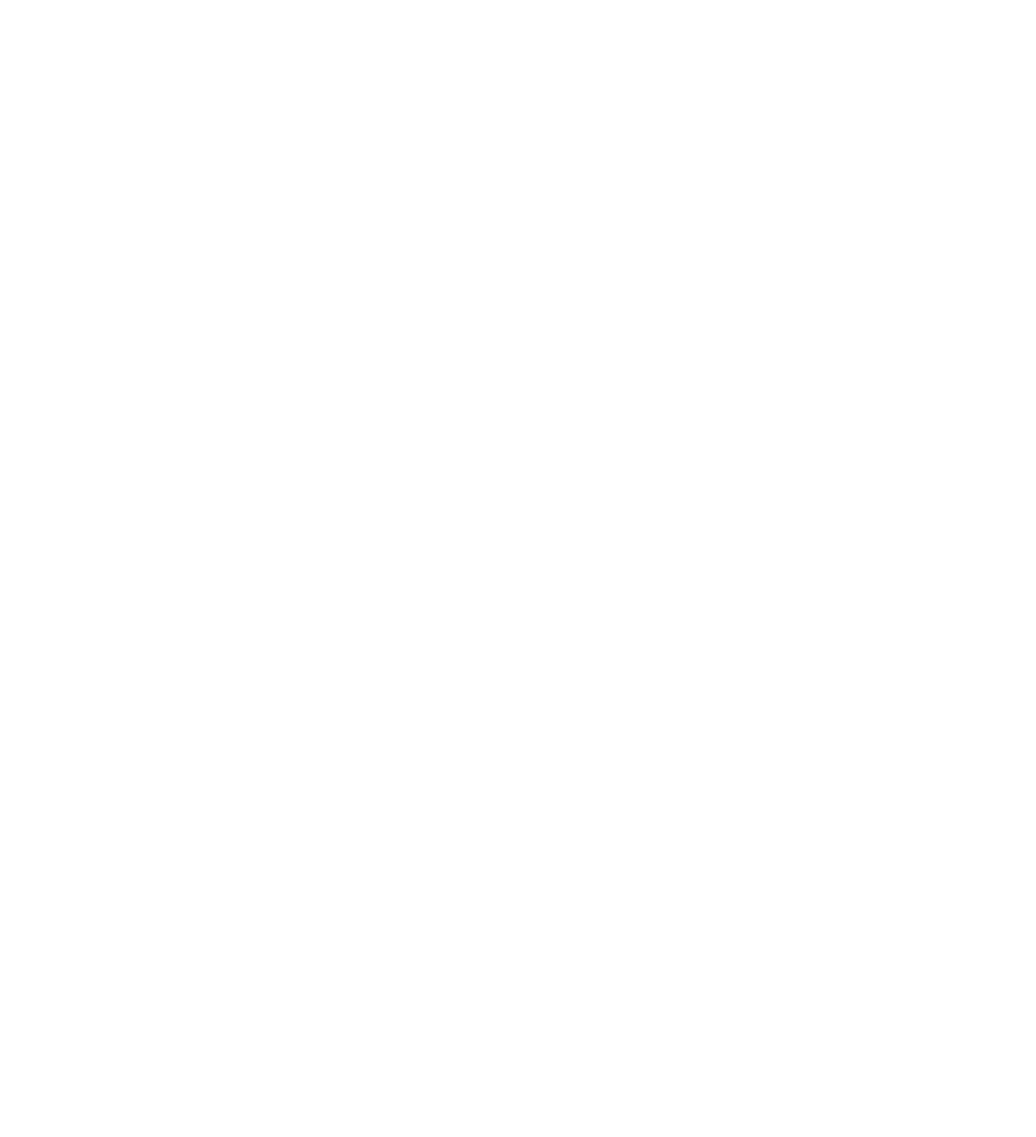
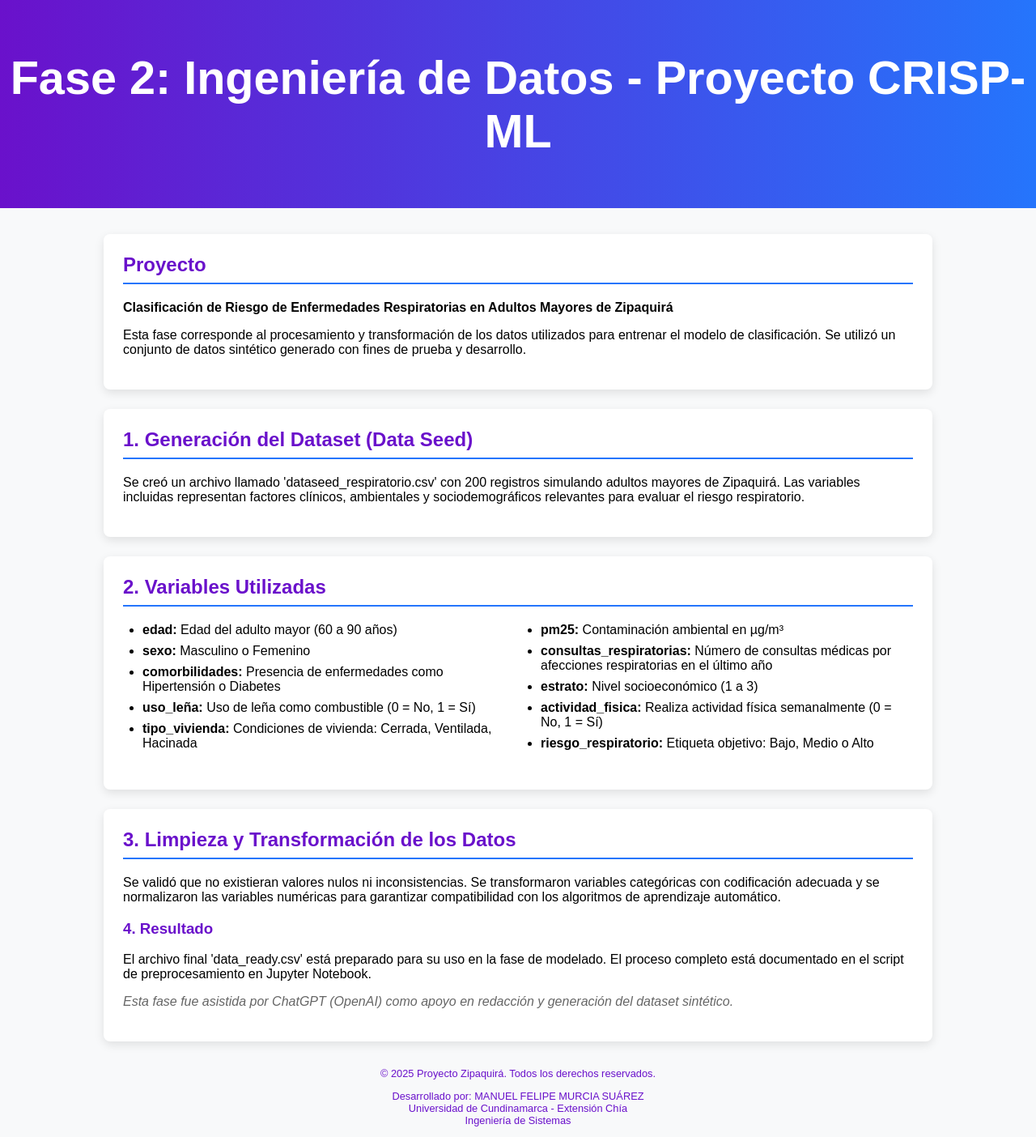
Before and after one commit to Manmurcia/ProyectoMLZipaquira, a Flask app: page /fase2 in a window 1280 px wide. Before the commit the page is empty. Shown: the whole page at 81% size. Before the commit the page ends 800 px from the top, so only its background shows below. Run offline with Flask 3, Linux system fonts and the light colour scheme.

Commit message:
Descripsion fase 2

```diff
--- a/static/css/Fase2.css
+++ b/static/css/Fase2.css
@@ -0,0 +1,110 @@
+/* Estilos generales */
+body {
+    background-color: #f8f9fa;
+    font-family: 'Arial', sans-serif;
+    margin: 0;
+    padding: 0;
+}
+
+/* Contenedor principal */
+.container {
+    width: 80%;
+    margin: 0 auto;
+}
+
+/* Estilos del header */
+.header {
+    background: linear-gradient(to right, #6a11cb, #2575fc);
+    color: white;
+    padding: 1.5rem 0;
+    margin-bottom: 2rem;
+    text-align: center;
+    font-size: 1.8rem;
+    font-weight: bold;
+}
+
+/* Estilos del menú */
+nav {
+    background: white;
+    border-radius: 8px;
+    box-shadow: 0 4px 12px rgba(0,0,0,0.1);
+    padding: 1rem;
+    text-align: center;
+    margin-bottom: 1.5rem;
+}
+
+nav ul {
+    list-style: none;
+    padding: 0;
+    margin: 0;
+    display: flex;
+    justify-content: center;
+    gap: 25px;
+}
+
+nav ul li {
+    display: inline-block;
+}
+
+nav ul li a {
+    text-decoration: none;
+    color: #6a11cb;
+    font-size: 18px;
+    font-weight: bold;
+    padding: 10px 15px;
+    border-radius: 30px;
+    transition: all 0.3s;
+}
+
+nav ul li a:hover {
+    background: #2575fc;
+    color: white;
+    box-shadow: 0 4px 8px rgba(0,0,0,0.15);
+    transform: translateY(-2px);
+}
+
+/* Estilos de contenido */
+.section {
+    background: white;
+    border-radius: 8px;
+    box-shadow: 0 4px 12px rgba(0,0,0,0.1);
+    padding: 1.5rem;
+    margin-bottom: 1.5rem;
+}
+
+h2 {
+    color: #6a11cb;
+    border-bottom: 2px solid #2575fc;
+    padding-bottom: 0.5rem;
+    margin-top: 0;
+}
+
+h3 {
+    color: #6a11cb;
+}
+
+ul {
+    padding-left: 1.5rem;
+}
+
+li {
+    margin-bottom: 0.5rem;
+}
+
+.variable-list {
+    columns: 2;
+    column-gap: 2rem;
+}
+
+.footer {
+    text-align: center;
+    margin-top: 2rem;
+    font-size: 0.8rem;
+    color: #6a11cb;
+}
+
+.note {
+    font-style: italic;
+    color: #666;
+    margin-top: 1rem;
+}
--- a/templates/Fase1.html
+++ b/templates/Fase1.html
@@ -60,8 +60,10 @@
         </div>
 
         <div class="footer">
-            <p>© 2025 Universidad de Cundinamarca - Extensión Chía | Todos los derechos reservados</p>
-            <p>Desarrollado por: MANUEL FELIPE MURCIA SUÁREZ</p>
+            <p>© 2025 Proyecto Zipaquirá. Todos los derechos reservados.</p>
+            <p>Desarrollado por: MANUEL FELIPE MURCIA SUÁREZ<br>
+            Universidad de Cundinamarca - Extensión Chía<br>
+            Ingeniería de Sistemas</p>
         </div>
     </div>
 </body>
--- a/templates/Fase2.html
+++ b/templates/Fase2.html
@@ -4,9 +4,59 @@
     <meta charset="UTF-8">
     <meta name="viewport" content="width=device-width, initial-scale=1.0">
     <link rel="stylesheet" href="{{ url_for('static', filename='css/Fase2.css') }}">
-    <title>Document</title>
+    <title>Fase 2</title>
 </head>
+
 <body>
+    <header class="header">
+        <h1>Fase 2: Ingeniería de Datos - Proyecto CRISP-ML</h1>
+    </header>
 
+    <div class="container">
+
+        <div id="proyecto" class="section">
+            <h2>Proyecto</h2>
+            <p><strong>Clasificación de Riesgo de Enfermedades Respiratorias en Adultos Mayores de Zipaquirá</strong></p>
+            <p>Esta fase corresponde al procesamiento y transformación de los datos utilizados para entrenar el modelo de clasificación. Se utilizó un conjunto de datos sintético generado con fines de prueba y desarrollo.</p>
+        </div>
+
+        <div id="dataset" class="section">
+            <h2>1. Generación del Dataset (Data Seed)</h2>
+            <p>Se creó un archivo llamado 'dataseed_respiratorio.csv' con 200 registros simulando adultos mayores de Zipaquirá. Las variables incluidas representan factores clínicos, ambientales y sociodemográficos relevantes para evaluar el riesgo respiratorio.</p>
+        </div>
+
+        <div id="variables" class="section">
+            <h2>2. Variables Utilizadas</h2>
+            <ul class="variable-list">
+                <li><strong>edad:</strong> Edad del adulto mayor (60 a 90 años)</li>
+                <li><strong>sexo:</strong> Masculino o Femenino</li>
+                <li><strong>comorbilidades:</strong> Presencia de enfermedades como Hipertensión o Diabetes</li>
+                <li><strong>uso_leña:</strong> Uso de leña como combustible (0 = No, 1 = Sí)</li>
+                <li><strong>tipo_vivienda:</strong> Condiciones de vivienda: Cerrada, Ventilada, Hacinada</li>
+                <li><strong>pm25:</strong> Contaminación ambiental en µg/m³</li>
+                <li><strong>consultas_respiratorias:</strong> Número de consultas médicas por afecciones respiratorias en el último año</li>
+                <li><strong>estrato:</strong> Nivel socioeconómico (1 a 3)</li>
+                <li><strong>actividad_fisica:</strong> Realiza actividad física semanalmente (0 = No, 1 = Sí)</li>
+                <li><strong>riesgo_respiratorio:</strong> Etiqueta objetivo: Bajo, Medio o Alto</li>
+            </ul>
+        </div>
+
+        <div id="procesamiento" class="section">
+            <h2>3. Limpieza y Transformación de los Datos</h2>
+            <p>Se validó que no existieran valores nulos ni inconsistencias. Se transformaron variables categóricas con codificación adecuada y se normalizaron las variables numéricas para garantizar compatibilidad con los algoritmos de aprendizaje automático.</p>
+
+            <h3>4. Resultado</h3>
+            <p>El archivo final 'data_ready.csv' está preparado para su uso en la fase de modelado. El proceso completo está documentado en el script de preprocesamiento en Jupyter Notebook.</p>
+
+            <p class="note">Esta fase fue asistida por ChatGPT (OpenAI) como apoyo en redacción y generación del dataset sintético.</p>
+        </div>
+
+        <div class="footer">
+            <p>© 2025 Proyecto Zipaquirá. Todos los derechos reservados.</p>
+            <p>Desarrollado por: MANUEL FELIPE MURCIA SUÁREZ<br>
+            Universidad de Cundinamarca - Extensión Chía<br>
+            Ingeniería de Sistemas</p>
+        </div>
+    </div>
 </body>
 </html>
```
Also changed, not shown: templates/Menu.html (+5 -7 lines).
